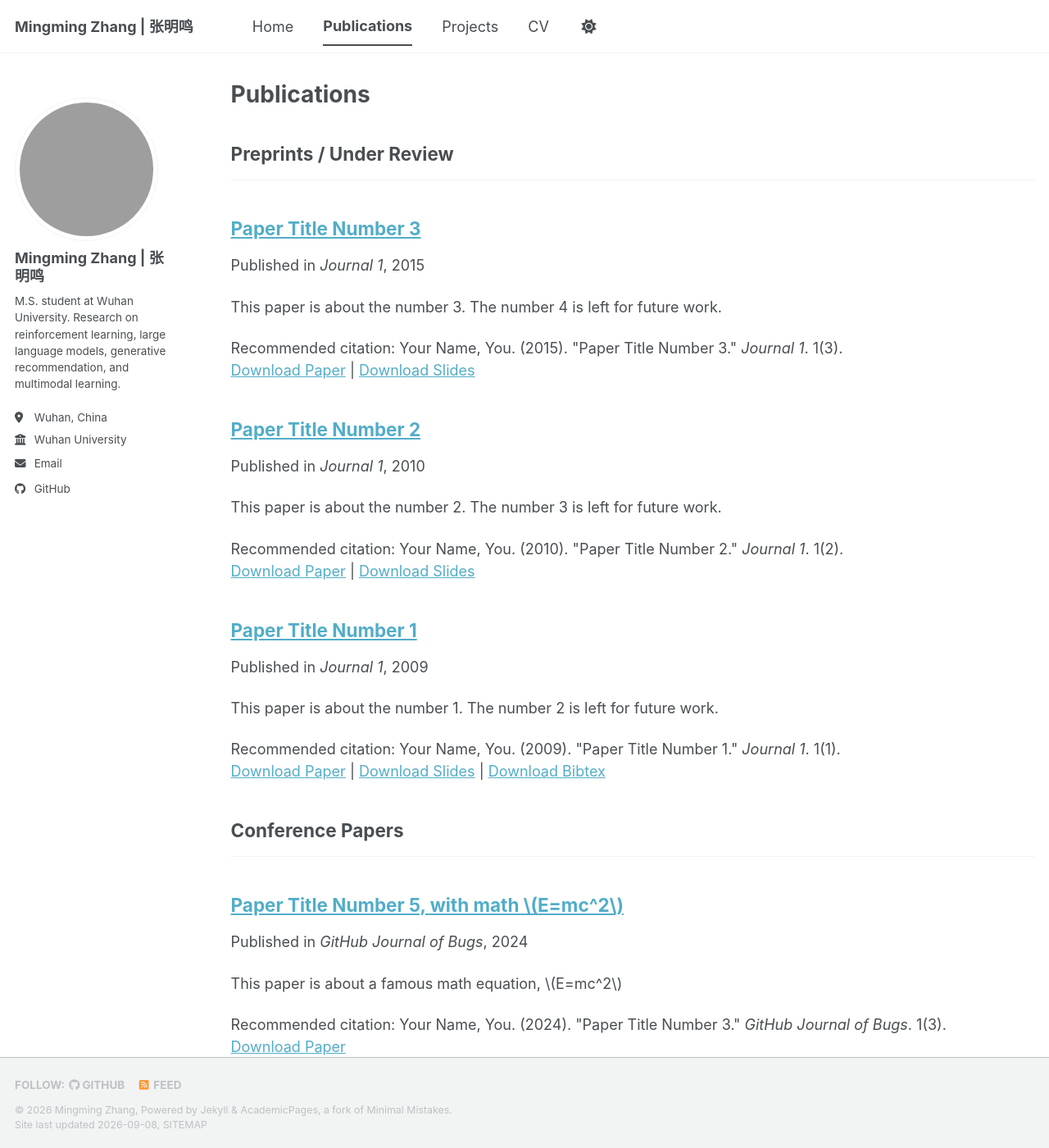
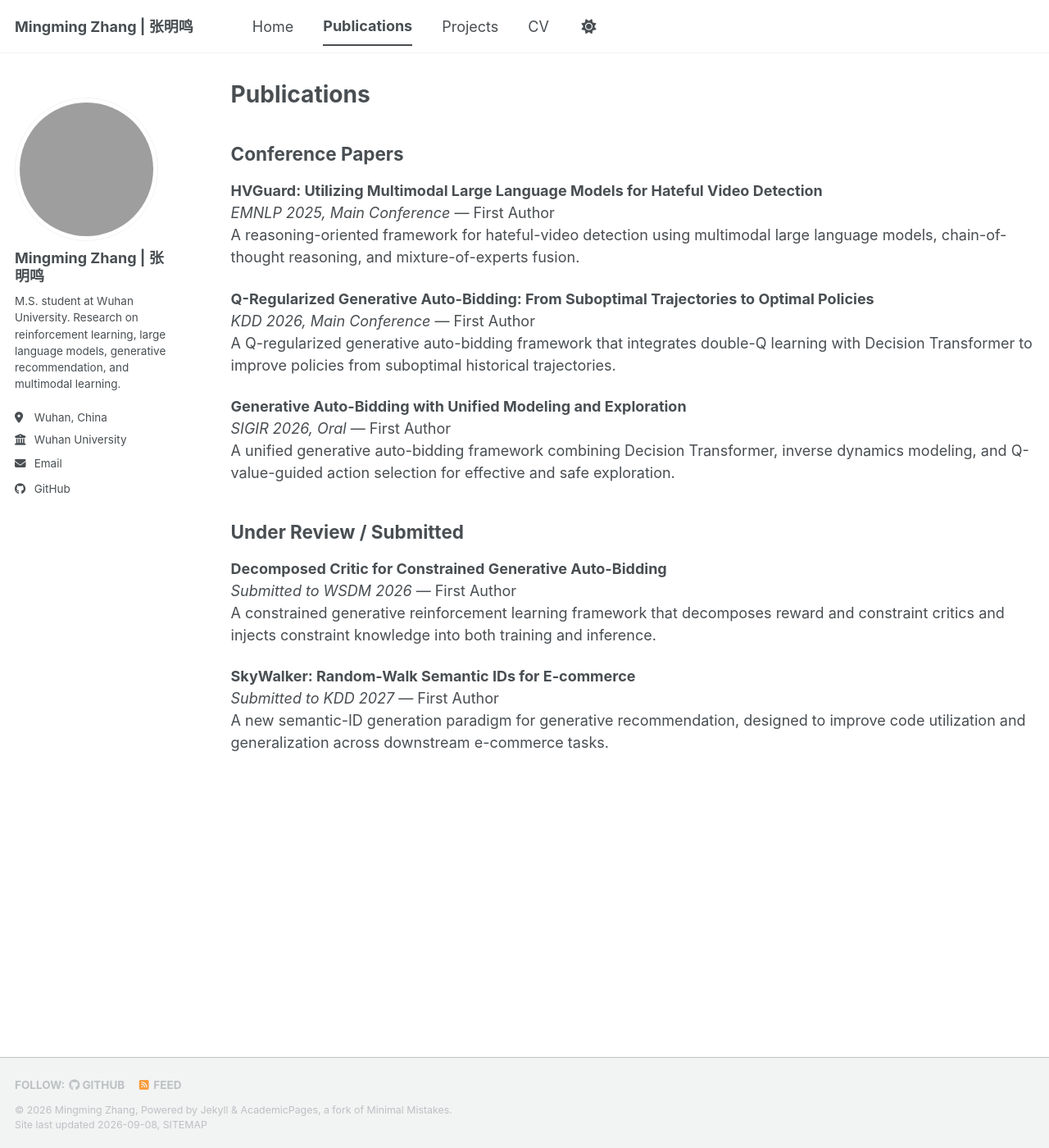
Before and after one commit to Tongyun1/tongyun1.github.io, a Jekyll site: the page built from _pages/publications.html, in a window 1280 px wide and 1400 px high. Shown: the whole window at 82% size. Built offline with Jekyll 4.4.1, drawn with Linux system fonts in a browser that asks for light colours; a style sheet for code colours, icons or effects is not loaded; some of the changed text lies outside the part shown; grey boxes are pictures that could not be loaded.

Commit message:
Replace sample publications with Mingming Zhang publications

```diff
--- a/_pages/publications.html
+++ b/_pages/publications.html
@@ -5,29 +5,26 @@ permalink: /publications/
 author_profile: true
 ---
 
-{% if site.author.googlescholar %}
-  <div class="wordwrap">You can also find my articles on <a href="{{site.author.googlescholar}}">my Google Scholar profile</a>.</div>
-{% endif %}
+<h2>Conference Papers</h2>
 
-{% include base_path %}
+<p><strong>HVGuard: Utilizing Multimodal Large Language Models for Hateful Video Detection</strong><br>
+<em>EMNLP 2025, Main Conference</em> — First Author<br>
+A reasoning-oriented framework for hateful-video detection using multimodal large language models, chain-of-thought reasoning, and mixture-of-experts fusion.</p>
 
-<!-- New style rendering if publication categories are defined -->
-{% if site.publication_category %}
-  {% for category in site.publication_category  %}
-    {% assign title_shown = false %}
-    {% for post in site.publications reversed %}
-      {% if post.category != category[0] %}
-        {% continue %}
-      {% endif %}
-      {% unless title_shown %}
-        <h2>{{ category[1].title }}</h2><hr />
-        {% assign title_shown = true %}
-      {% endunless %}
-      {% include archive-single.html %}
-    {% endfor %}
-  {% endfor %}
-{% else %}
-  {% for post in site.publications reversed %}
-    {% include archive-single.html %}
-  {% endfor %}
-{% endif %}
+<p><strong>Q-Regularized Generative Auto-Bidding: From Suboptimal Trajectories to Optimal Policies</strong><br>
+<em>KDD 2026, Main Conference</em> — First Author<br>
+A Q-regularized generative auto-bidding framework that integrates double-Q learning with Decision Transformer to improve policies from suboptimal historical trajectories.</p>
+
+<p><strong>Generative Auto-Bidding with Unified Modeling and Exploration</strong><br>
+<em>SIGIR 2026, Oral</em> — First Author<br>
+A unified generative auto-bidding framework combining Decision Transformer, inverse dynamics modeling, and Q-value-guided action selection for effective and safe exploration.</p>
+
+<h2>Under Review / Submitted</h2>
+
+<p><strong>Decomposed Critic for Constrained Generative Auto-Bidding</strong><br>
+<em>Submitted to WSDM 2026</em> — First Author<br>
+A constrained generative reinforcement learning framework that decomposes reward and constraint critics and injects constraint knowledge into both training and inference.</p>
+
+<p><strong>SkyWalker: Random-Walk Semantic IDs for E-commerce</strong><br>
+<em>Submitted to KDD 2027</em> — First Author<br>
+A new semantic-ID generation paradigm for generative recommendation, designed to improve code utilization and generalization across downstream e-commerce tasks.</p>
```
